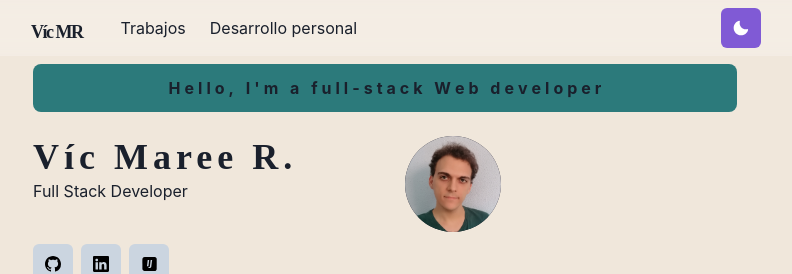
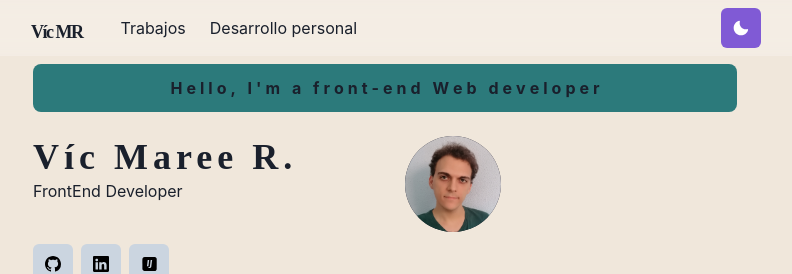
Before and after one commit to AppDeveloperVM/portfolio, a Next.js app: page / in a window 1280 px wide. Shown: the top 274 px of the page, without its empty margins (255-1047 px from the left). Built offline with nearby package versions, Linux system fonts and the light colour scheme; a web font is replaced by a local one.

Commit message:
fullstack to frontend

```diff
--- a/components/code-writing.js
+++ b/components/code-writing.js
@@ -1,6 +1,6 @@
 import { motion } from 'framer-motion'
 
-const line = "Hello, I'm a full-stack Web developer"
+const line = "Hello, I'm a front-end Web developer"
 const sentence = {
 
     before: {
--- a/pages/index.js
+++ b/pages/index.js
@@ -29,7 +29,7 @@ const Page = () => {
                         Víc Maree R.
                     </Heading>
                     <p>
-                        Full Stack Developer
+                        FrontEnd Developer
                     </p>
 
                 </Box>
```
